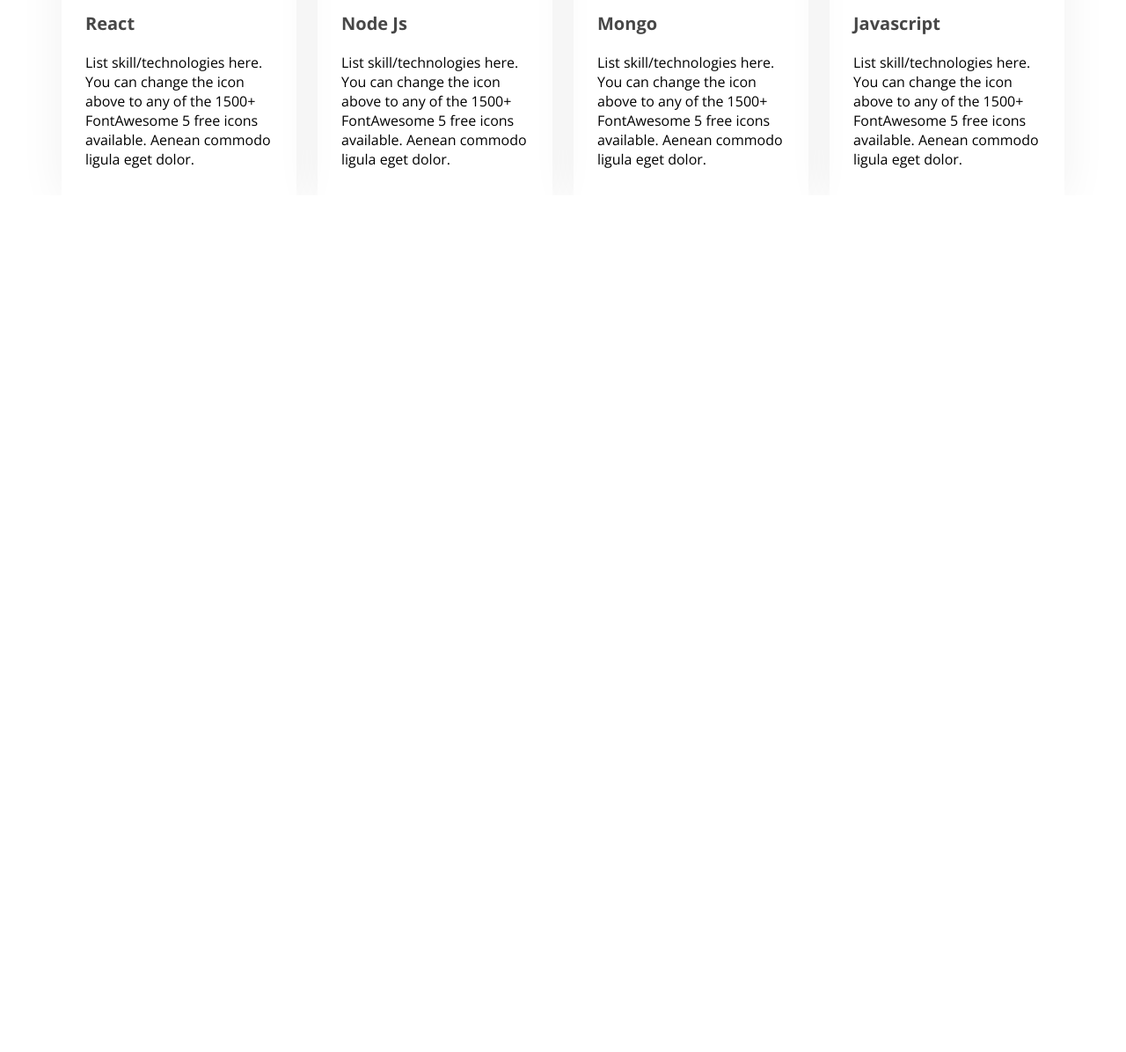
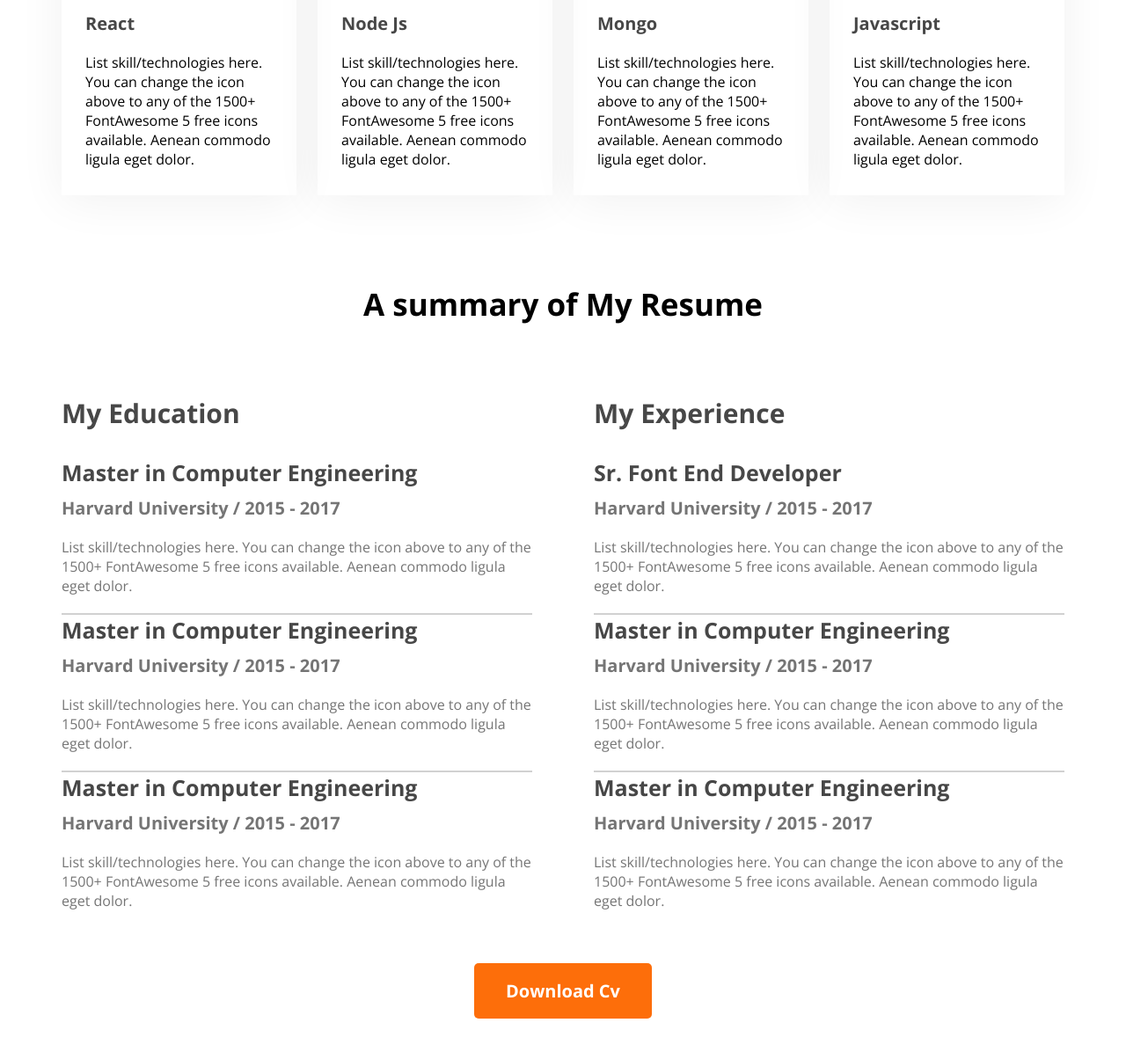
Before and after one commit to Parvezofficial/Developer_Portfolio, a plain HTML site: page index.html in a window 1280 px wide. Shown: the part 1885-3081 px from the top of the page at 88% size. Before the commit the page ends 2107 px from the top, so only its background shows below. Drawn offline with nearby package versions, Linux system fonts and the light colour scheme.

Commit message:
resume section added

```diff
--- a/index.html
+++ b/index.html
@@ -36,6 +36,7 @@
             </div>
         </header>
         <main>
+            <!-- About section  -->
             <section class="about sec__margin">
                 <h3 class="section__title">About Me</h3>
                 <p class="section__dec">
@@ -60,6 +61,7 @@
                     </div>
                 </div>
             </section>
+            <!-- What I do section  -->
             <section class="what_i_do">
                 <h3 class="section__title">What I Do</h3>
                 <p class="section__dec">
@@ -97,6 +99,61 @@
                     </div>
                 </div>
             </section>
+            <!-- Resume section  -->
+            <section class="resume">
+                <h3 class="section__title resume__title">A summary of My Resume</h3>
+                    <div class="resume_container">
+                        <div class="education">
+                                <h4 class="education__title">My Education</h4>
+                                <h4 class="degree__title">Master in Computer Engineering</h4>
+                                <h5 class="degree__institute">Harvard University / 2015 - 2017</h5>
+                                <p class="degree__dec">
+                                    List skill/technologies here. You can change the icon above
+                                    to any of the 1500+ FontAwesome 5 free icons available. Aenean commodo ligula eget dolor.
+                                </p>
+                                <hr>
+                                <h4 class="degree__title">Master in Computer Engineering</h4>
+                                <h5 class="degree__institute">Harvard University / 2015 - 2017</h5>
+                                <p class="degree__dec">
+                                    List skill/technologies here. You can change the icon above
+                                    to any of the 1500+ FontAwesome 5 free icons available. Aenean commodo ligula eget dolor.
+                                </p>
+                                <hr>
+                                <h4 class="degree__title">Master in Computer Engineering</h4>
+                                <h5 class="degree__institute">Harvard University / 2015 - 2017</h5>
+                                <p class="degree__dec">
+                                    List skill/technologies here. You can change the icon above
+                                    to any of the 1500+ FontAwesome 5 free icons available. Aenean commodo ligula eget dolor.
+                                </p>
+                        </div>
+                        <div class="exprience">
+                            <h4 class="education__title">My Experience</h4>
+                            <h4 class="degree__title">Sr. Font End Developer</h4>
+                            <h5 class="degree__institute">Harvard University / 2015 - 2017</h5>
+                            <p class="degree__dec">
+                                List skill/technologies here. You can change the icon above
+                                to any of the 1500+ FontAwesome 5 free icons available. Aenean commodo ligula eget dolor.
+                            </p>
+                            <hr>
+                            <h4 class="degree__title">Master in Computer Engineering</h4>
+                            <h5 class="degree__institute">Harvard University / 2015 - 2017</h5>
+                            <p class="degree__dec">
+                                List skill/technologies here. You can change the icon above
+                                to any of the 1500+ FontAwesome 5 free icons available. Aenean commodo ligula eget dolor.
+                            </p>
+                            <hr>
+                            <h4 class="degree__title">Master in Computer Engineering</h4>
+                            <h5 class="degree__institute">Harvard University / 2015 - 2017</h5>
+                            <p class="degree__dec">
+                                List skill/technologies here. You can change the icon above
+                                to any of the 1500+ FontAwesome 5 free icons available. Aenean commodo ligula eget dolor.
+                            </p>
+                        </div>
+                    </div>
+                    <div class="education-btn">
+                        <button class="primary-btn">Download Cv</button>
+                    </div>
+            </section>
         </main>
         <script src="https://kit.fontawesome.com/34dfe468c1.js" crossorigin="anonymous"></script>
     </body>
--- a/style.css
+++ b/style.css
@@ -127,3 +127,39 @@ main{
     margin-top: 30px;
     margin-bottom: 20px;
 }
+/* Resume section  */
+.resume{
+    padding: 100px 0px;
+}
+.resume__title{
+    margin-bottom: 80px ;
+}
+.resume_container{
+    display: flex;
+    gap: 70px;
+    margin-bottom: 40px;
+}
+.education__title, .degree__title{
+    color:  #474747;
+    font-size: 30px;
+}
+.education__title{
+    margin-bottom: 30px;
+}
+.degree__title{
+    font-size: 25px;
+}
+.degree__institute, .degree__dec{
+    color: #757575;
+    font-size: 20px;
+    margin: 10px 0px 20px 0px;
+}
+.degree__dec{
+    font-size: 16px;
+}
+hr{
+   border: 1px solid #D1D1D1;
+}
+.education-btn{
+    text-align: center;
+}
```
Lines whose indentation alone changed are shown as unchanged.
